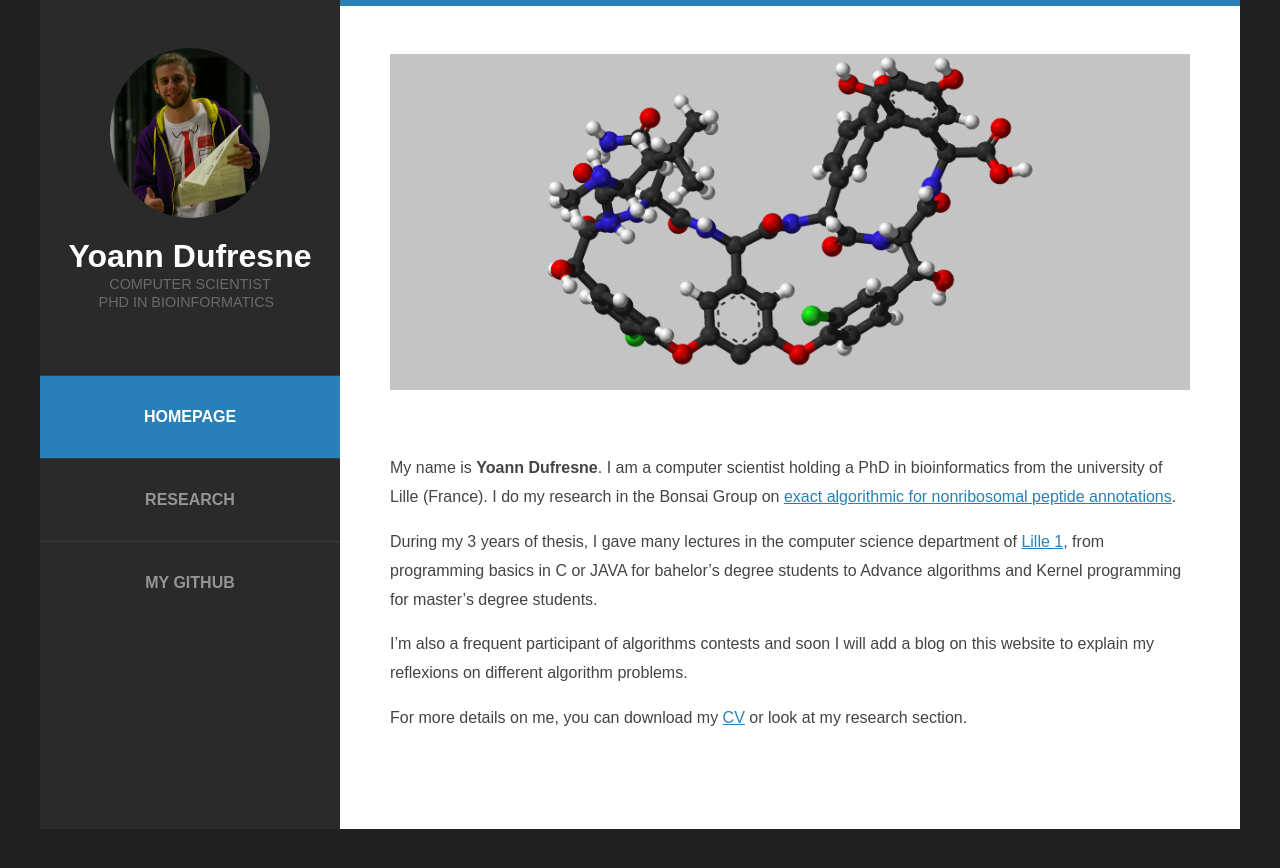
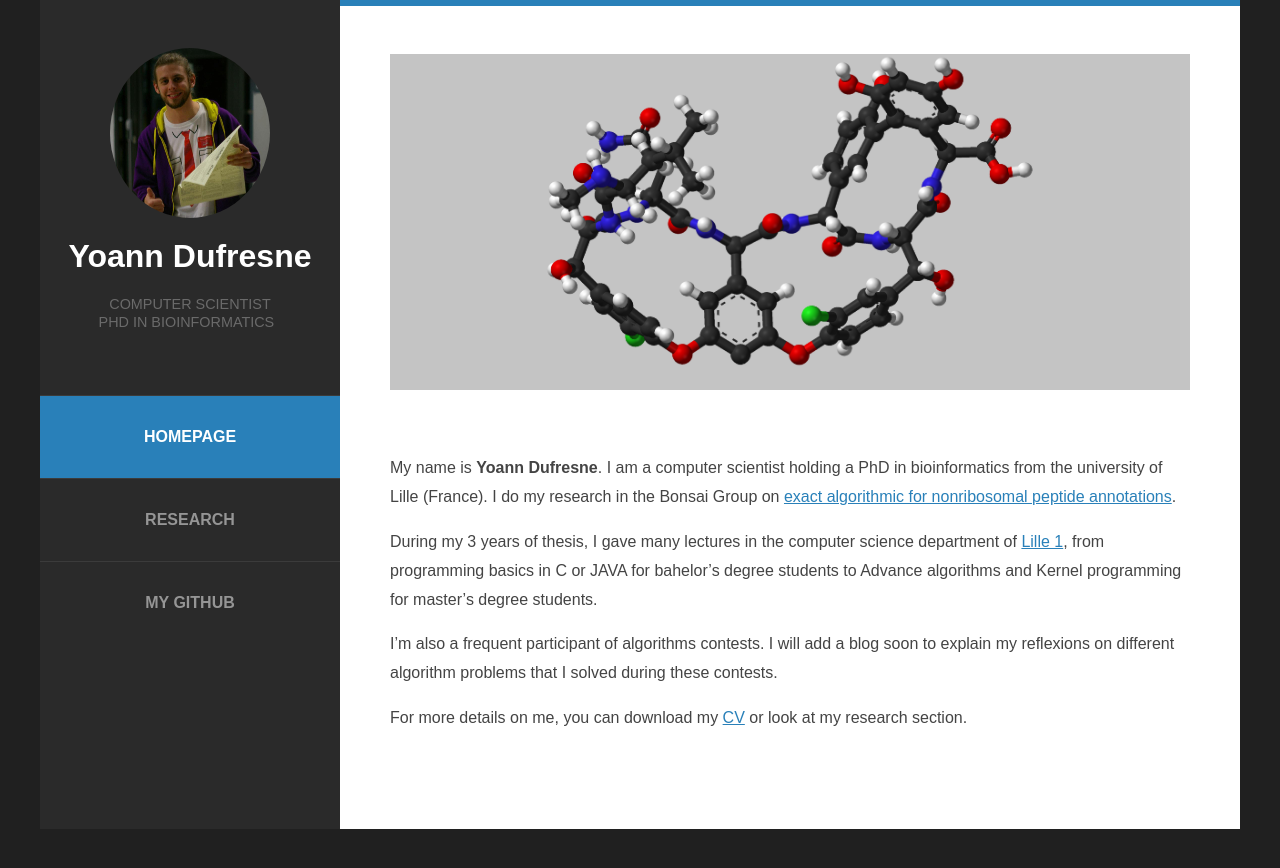
Before and after one commit to yoann-dufresne/website, a Jekyll site: the page built from index.md, in a window 1280 px wide. Shown: the top 868 px of the page. Built offline with Jekyll 4.4.1, drawn with Linux system fonts in a browser that asks for light colours.

```diff
--- a/_layouts/portfolio.html
+++ b/_layouts/portfolio.html
@@ -30,8 +30,8 @@ Released   : 20130902
   		<!-- Side menu -->
   		<div id="menu">
   			<ul>
-  				<li class="current_page_item"><a href="#" accesskey="1" title="">Homepage</a></li>
-  				<li><a href="#" accesskey="2" title="">Research</a></li>
+  				<li class="current_page_item"><a href="index.html" accesskey="1" title="">Homepage</a></li>
+  				<li><a href="research.html" accesskey="2" title="">Research</a></li>
   				<li><a href="https://github.com/yoann-dufresne" accesskey="3" title="">My Github</a></li>
   				<!--li><a href="#" accesskey="4" title="">My projects</a></li-->
   			</ul>
--- a/default.css
+++ b/default.css
@@ -18,6 +18,7 @@
 	h1, h2, h3
 	{
 		margin: 0;
+		margin-bottom: 20px;
 		padding: 0;
 		font-weight: 600;
 		color: #333333;
@@ -67,6 +68,13 @@
 	.image
 	{
 		display: inline-block;
+	}
+
+	.imageMe
+	{
+		display: inline-block;
+		display: block;
+		width: 100%;
 	}
 
 	.image img
--- a/index.md
+++ b/index.md
@@ -11,6 +11,6 @@ I do my research in the Bonsai Group on [exact algorithmic for nonribosomal pept
 
 During my 3 years of thesis, I gave many lectures in the computer science department of [Lille 1](http://www.univ-lille1.fr/), from programming basics in C or JAVA for bahelor's degree students to Advance algorithms and Kernel programming for master's degree students.
 
-I'm also a frequent participant of algorithms contests and soon I will add a blog on this website to explain my reflexions on different algorithm problems.
+I'm also a frequent participant of algorithms contests. I will add a blog soon to explain my reflexions on different algorithm problems that I solved during these contests.
 
 For more details on me, you can download my [CV](data/CV-1page.pdf) or look at my research section.
```
Also changed, not shown: _layouts/blog_post.html (added, +9 -0 lines), about.md (deleted, +0 -15 lines), research.md (added, +49 -0 lines), images/graphical_abstract.png (added).
